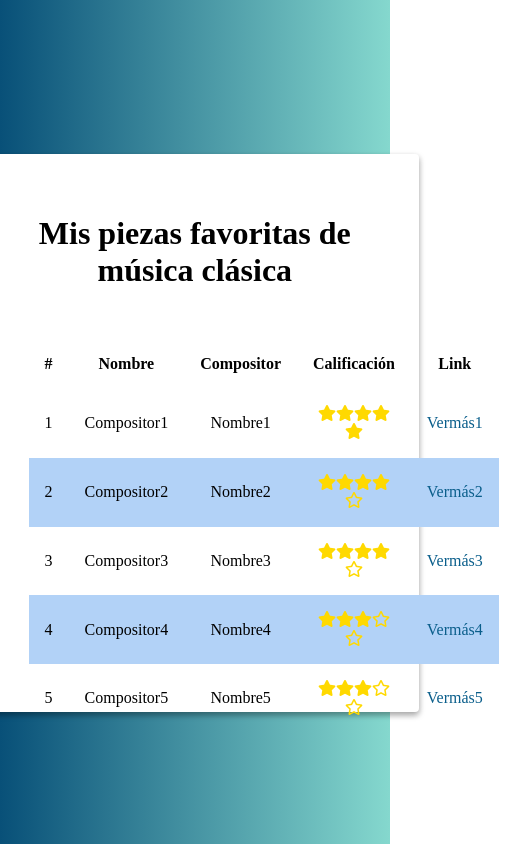
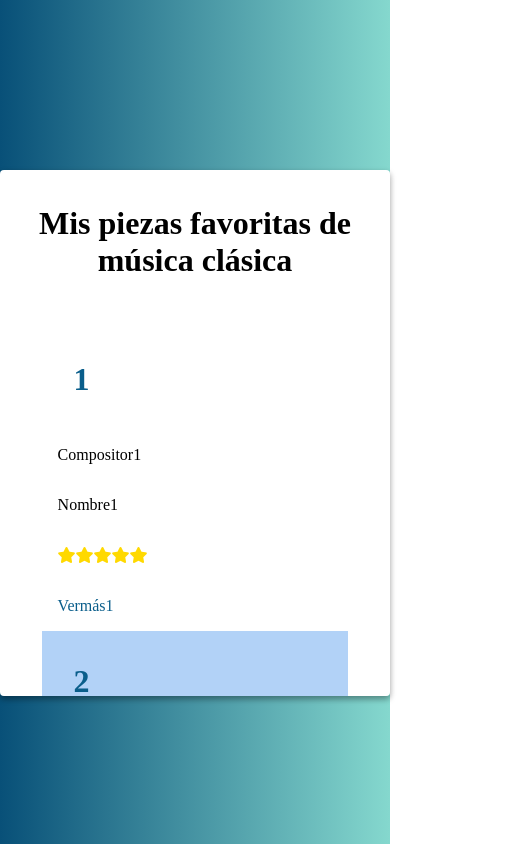
Before and after one commit to joansdiazp/joansdiazp.github.com, a plain HTML site: page MusicaClasica/index.html in a window 390 px wide. Shown: the whole page, 528 px wide, since content can reach past the window. Drawn offline with nearby package versions, Linux system fonts and the light colour scheme; a web font is replaced by a local one.

Commit message:
Update main.css

```diff
--- a/MusicaClasica/assets/css/main.css
+++ b/MusicaClasica/assets/css/main.css
@@ -24,13 +24,14 @@ a:hover{
     max-width: 960px;
     max-height: 500px;
     width: 100%;
-    height: 100%;
+    height: 80vh;
     background-color: white;
     border-radius: 4px;
     box-shadow: 0 3px 6px rgba(0,0,0,0.16), 0 3px 6px rgba(0,0,0,0.25);
     position: relative;
     padding: 1.8em;
     margin-top: 1.3em;
+    overflow-y: scroll;
 }
 .fa-music{
     color: #085078;
@@ -45,6 +46,9 @@ a:hover{
 } */
 html{
     font-family: 'IM Fell French Canon SC', serif;
+}
+img{
+    max-width: 100%;
 }
 .main-image{
     float: left;
@@ -89,3 +93,33 @@ html{
     padding: 1em;
     font-size: 2em;
 }
+
+
+@media (min-height: 550px){
+    .content{
+        height: 500px;
+    }
+    .table{
+        text-align: left;
+    }
+    td{
+        display: block;
+        width: 100%;
+    }
+    td:nth-of-type(1){
+        font-size: 2em;
+        font-weight: bold;
+        color: #0a5e8b;
+    }
+    th{
+        display: none;
+    }
+}
+@media (max-width: 600px){
+    .content{
+        padding: 0.8em;
+    }
+    .title{
+        margin-top: 0.7em;
+    }
+}
```
